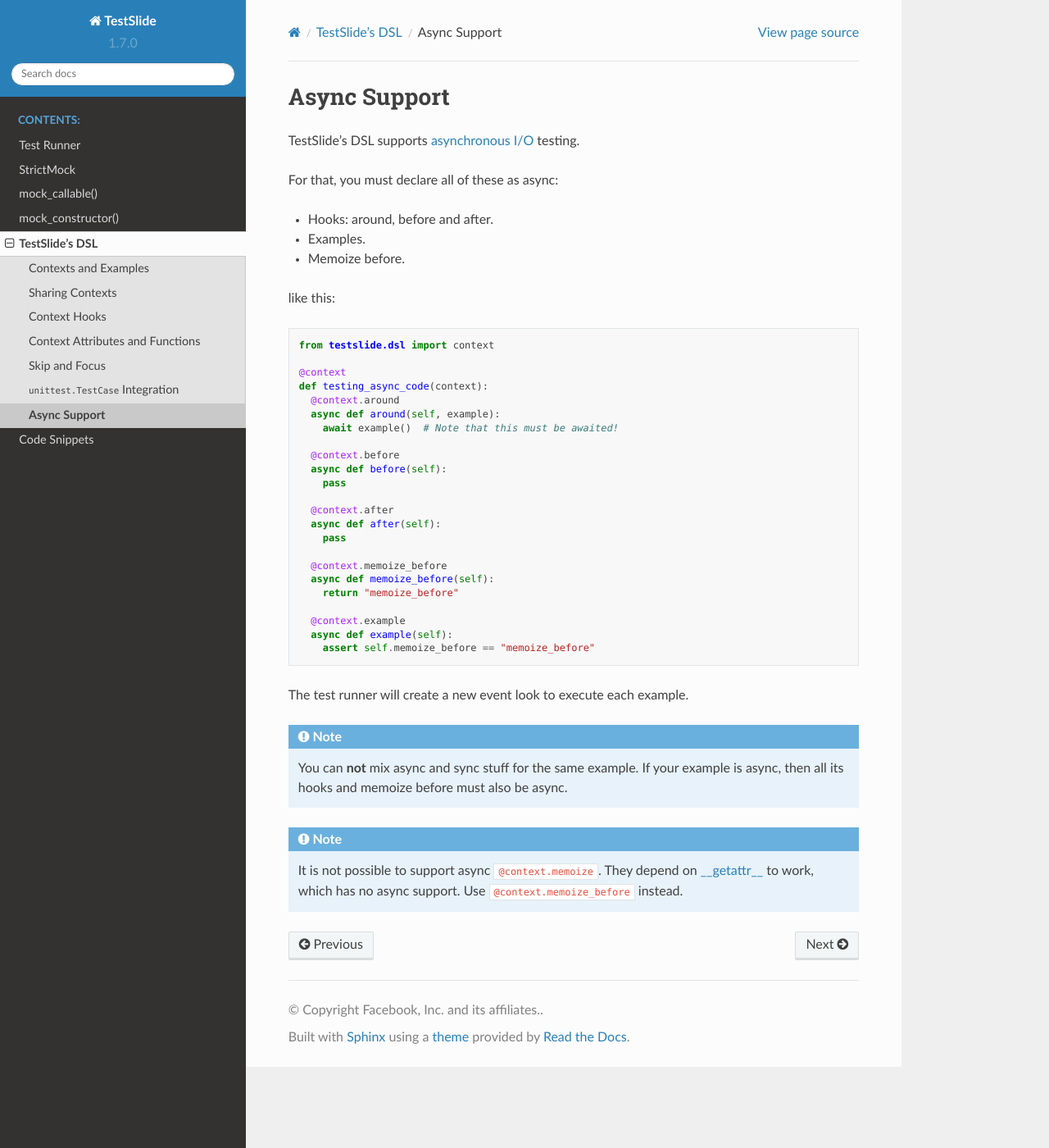
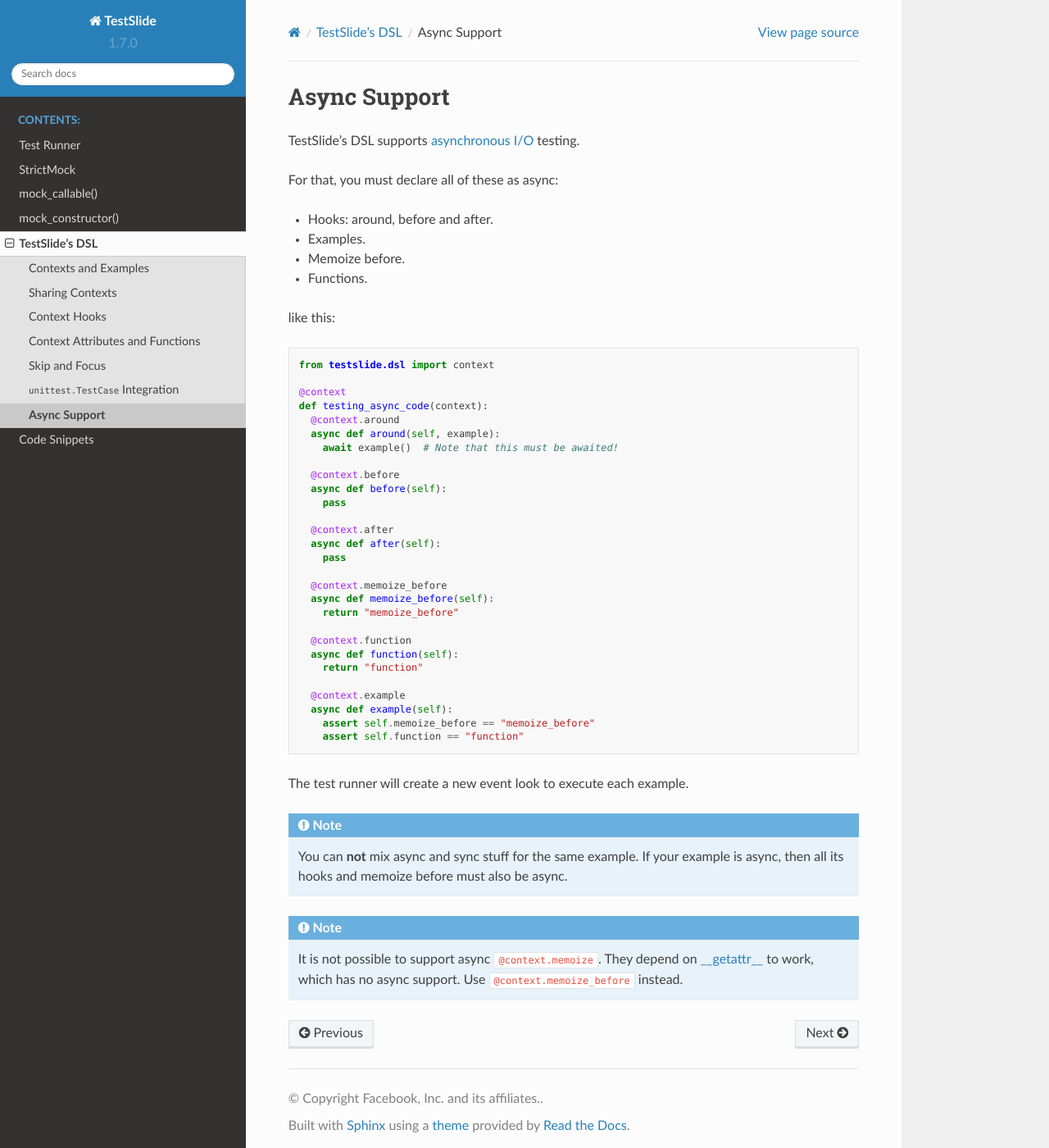
Before and after one commit to facebook/TestSlide, a Sphinx documentation site: the page built from docs/testslide_dsl/async_support/index.rst, in a window 1280 px wide and 1400 px high. Shown: the whole window at 82% size. Built offline with Sphinx 7.4.7 and the Read the Docs theme 2.0.0, drawn with Linux system fonts in a browser that asks for light colours.

Commit message:
Document async functions

```diff
--- a/docs/testslide_dsl/async_support/index.rst
+++ b/docs/testslide_dsl/async_support/index.rst
@@ -8,6 +8,7 @@
 - Hooks: around, before and after.
 - Examples.
 - Memoize before.
+- Functions.
 
 like this:
 
@@ -33,9 +34,14 @@
     async def memoize_before(self):
       return "memoize_before"
 
+    @context.function
+    async def function(self):
+      return "function"
+
     @context.example
     async def example(self):
       assert self.memoize_before == "memoize_before"
+      assert self.function == "function"
 
 The test runner will create a new event look to execute each example.
 
```
Also changed, not shown: 1 other file.
